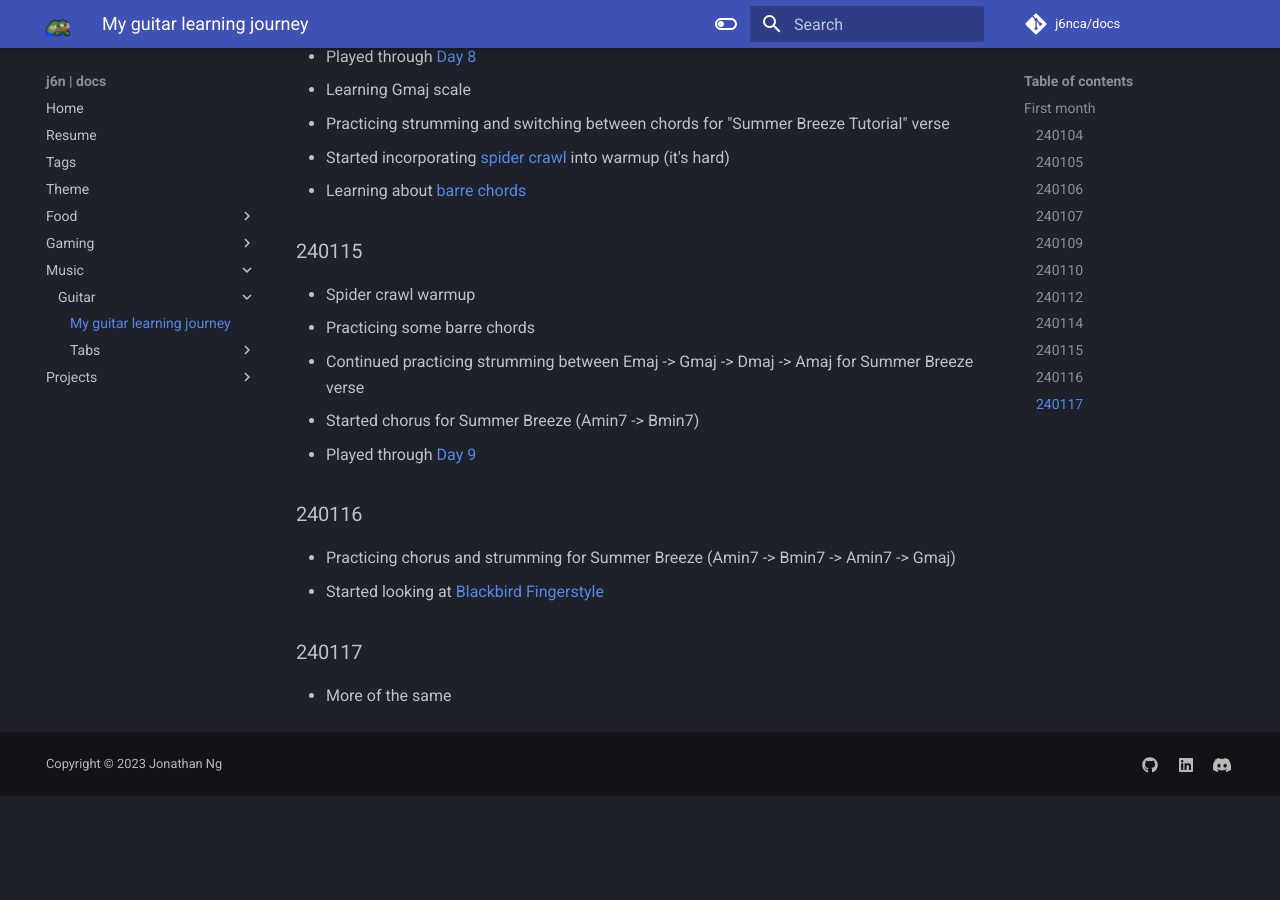
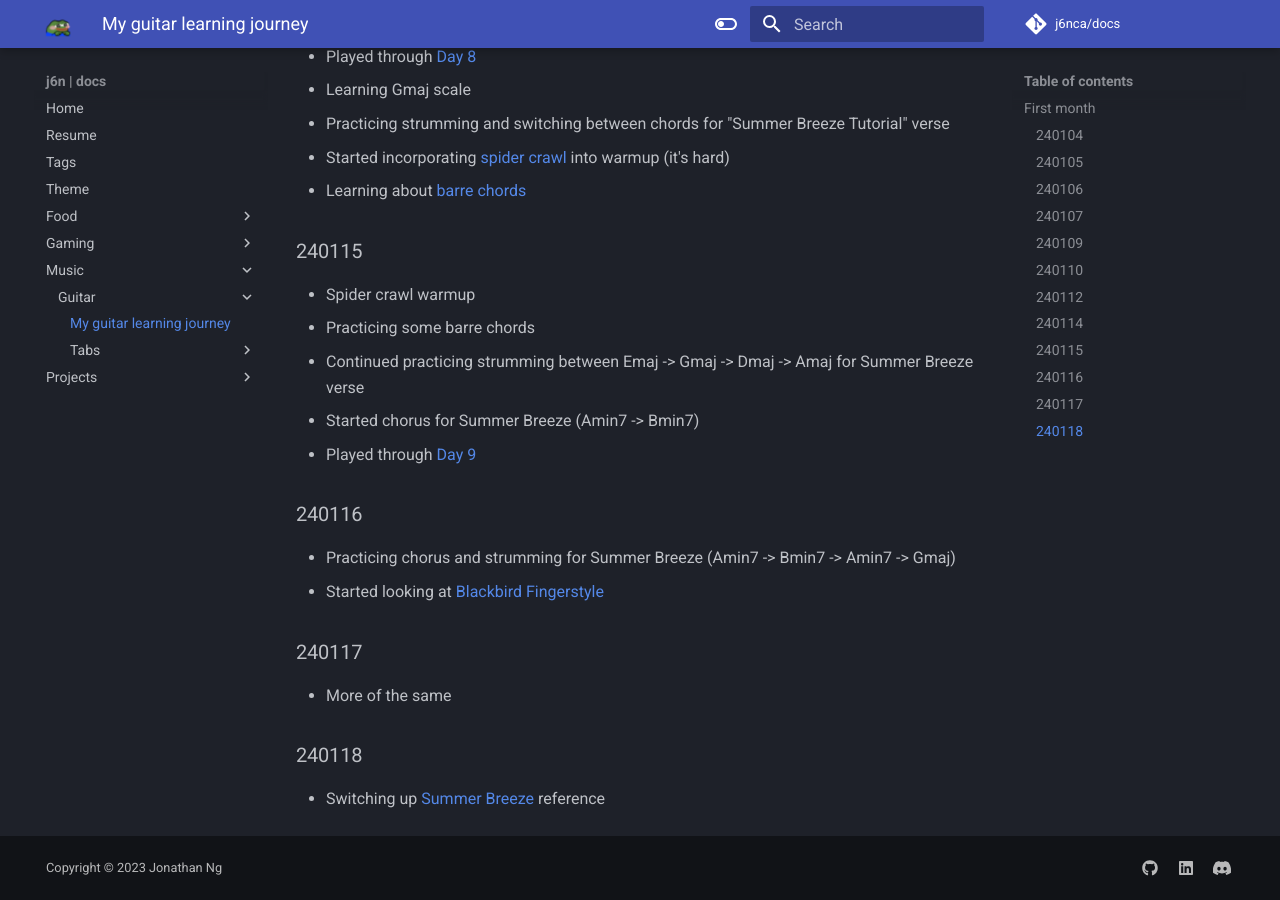
Before and after one commit to j6nca/notes, an MkDocs documentation site: the page built from docs/music/guitar/log.md, in a window 1280 px wide and 900 px high, scrolled down 1361 px. Built offline with MkDocs 1.6.1 and Material for MkDocs 9.7.7, drawn with Linux system fonts in a browser that asks for light colours; comment, search, counter and statistics services are not loaded; before the commit the page ends 2157 px from its top, so only the background shows below that.

Commit message:
Update log.md

```diff
--- a/docs/music/guitar/log.md
+++ b/docs/music/guitar/log.md
@@ -55,3 +55,6 @@
 
 ### 240117
 - More of the same
+
+### 240118
+- Switching up [Summer Breeze](https://www.youtube.com/watch?v=0xLyPh1-qQ0) reference
```
